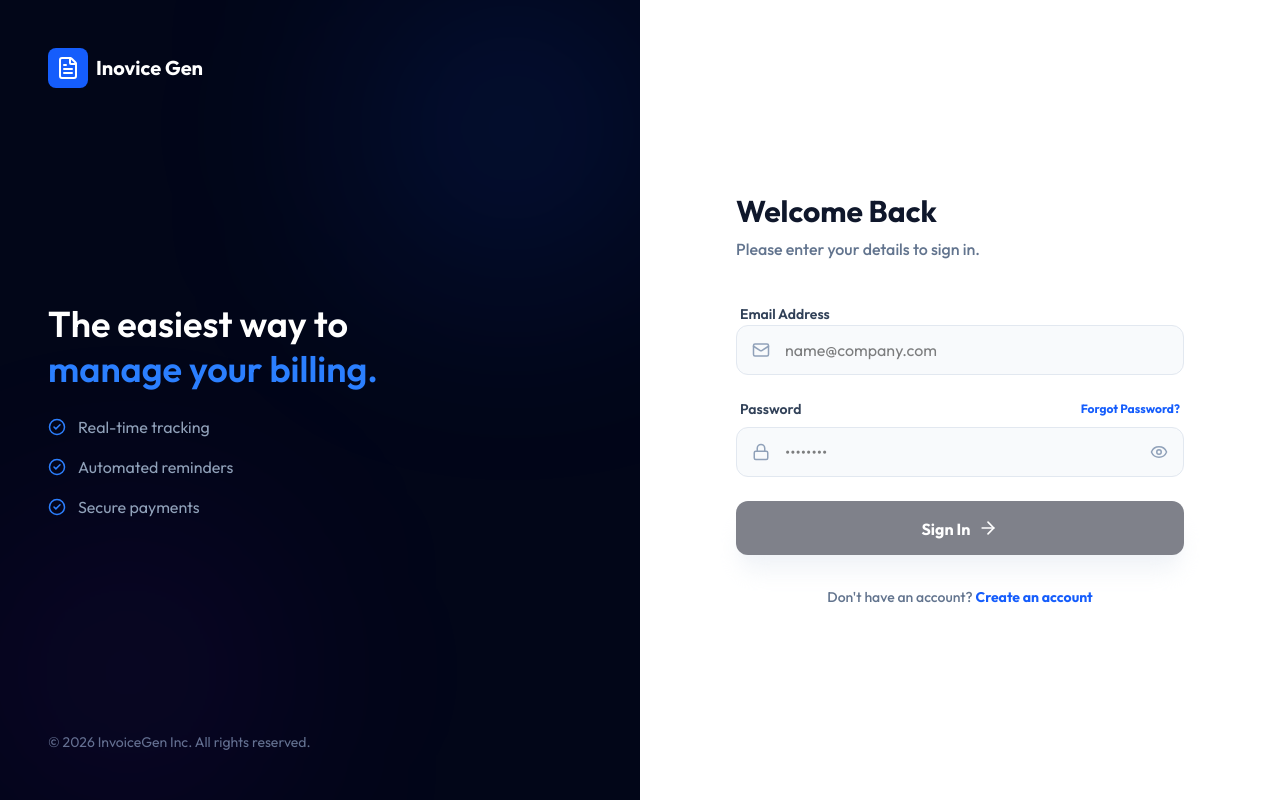
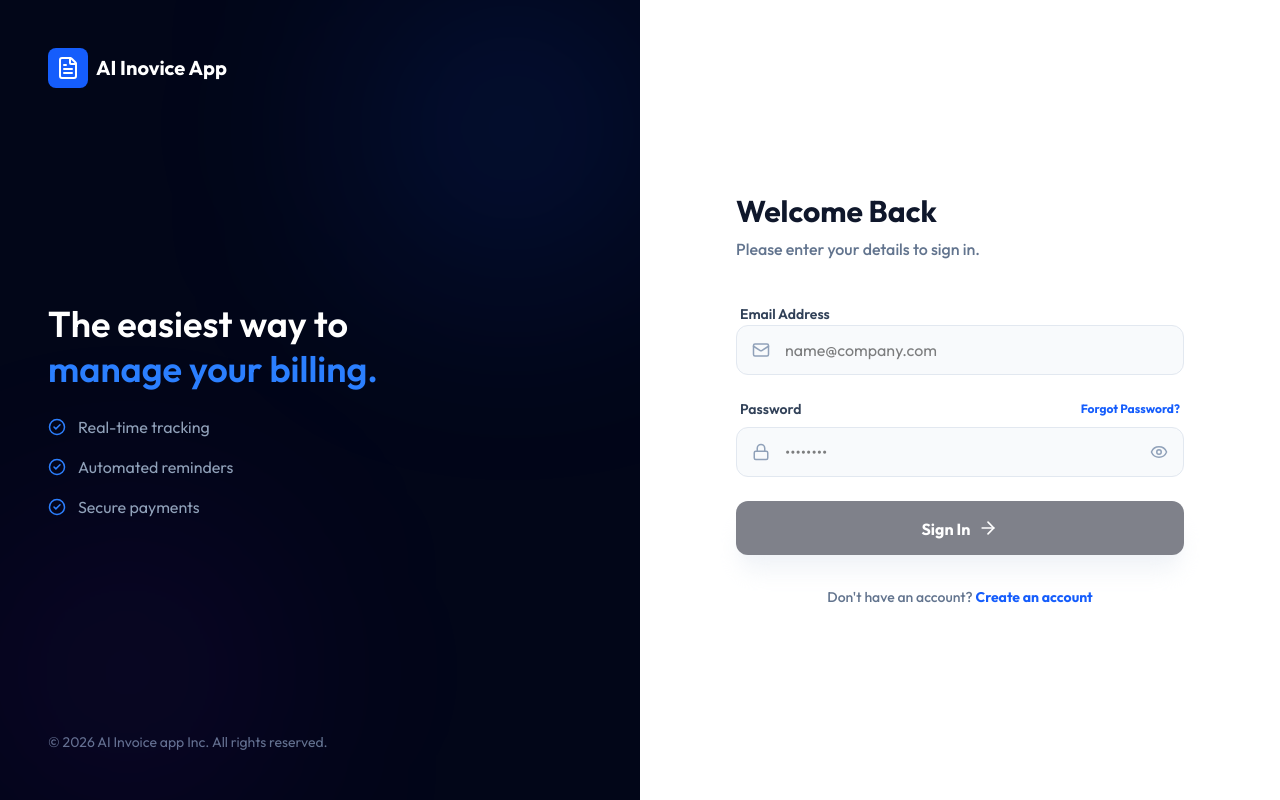
Before and after one commit to WebXodeTechnologies/ai_invoice, a React (Vite) app in the folder frontend/invoice-generator/: page /login in a window 1280 px wide. Built offline with nearby package versions, Linux system fonts and the light colour scheme.

Commit message:
name change: Ai invoice app

```diff
--- a/frontend/invoice-generator/src/pages/Auth/Login.jsx
+++ b/frontend/invoice-generator/src/pages/Auth/Login.jsx
@@ -92,7 +92,7 @@ const Login = () => {
           <div className="bg-blue-600 p-2 rounded-lg">
             <FileText size={24} />
           </div>
-          <span>Inovice Gen</span>
+          <span>AI Inovice App</span>
         </div>
 
         <div className="relative z-10">
@@ -115,7 +115,7 @@ const Login = () => {
         </div>
 
         <p className="text-slate-500 text-sm">
-          © 2026 InvoiceGen Inc. All rights reserved.
+          © 2026 AI Invoice app Inc. All rights reserved.
         </p>
       </div>
 
```
